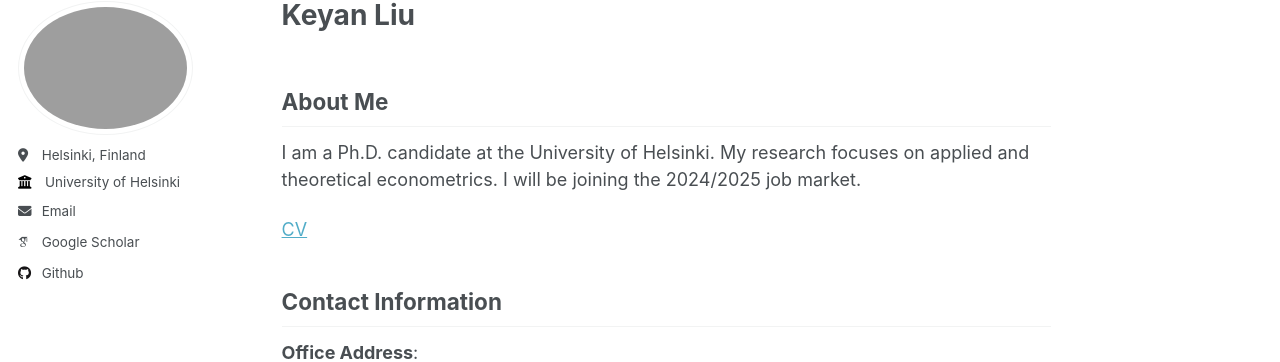
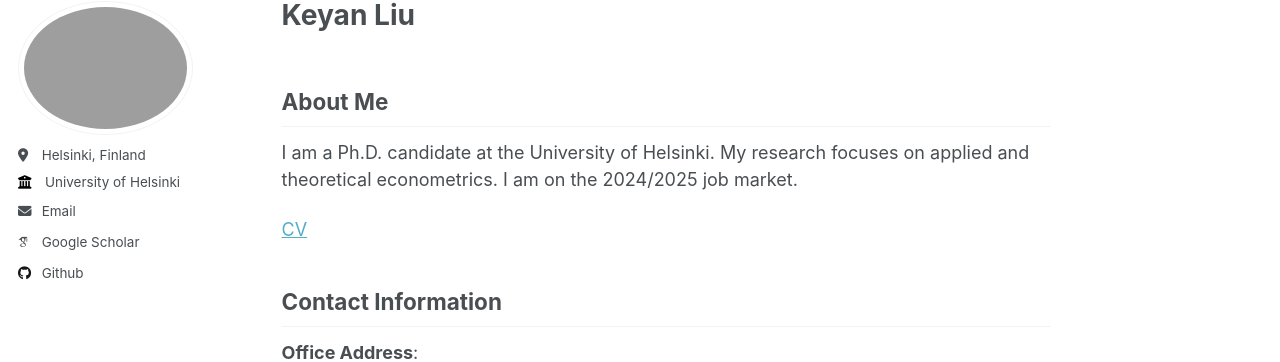
Before and after one commit to keyanliu1/keyanliu1.github.io, a Jekyll site: the page built from _pages/about.md, in a window 1280 px wide and 1007 px high. Shown: the part 105-467 px from the top of the window. Built offline with Jekyll 4.4.1, drawn with Linux system fonts in a browser that asks for light colours; some web fonts are replaced.

Commit message:
Update about.md

```diff
--- a/_pages/about.md
+++ b/_pages/about.md
@@ -15,7 +15,7 @@ output:
 
 ## About Me
 
-I am a Ph.D. candidate at the University of Helsinki. My research focuses on applied and theoretical econometrics. I will be joining the 2024/2025 job market.
+I am a Ph.D. candidate at the University of Helsinki. My research focuses on applied and theoretical econometrics. I am on the 2024/2025 job market.
 
 [CV](http://keyanliu1.github.io/files/cv6.pdf)  <!-- This is the link to your CV -->
 
```
